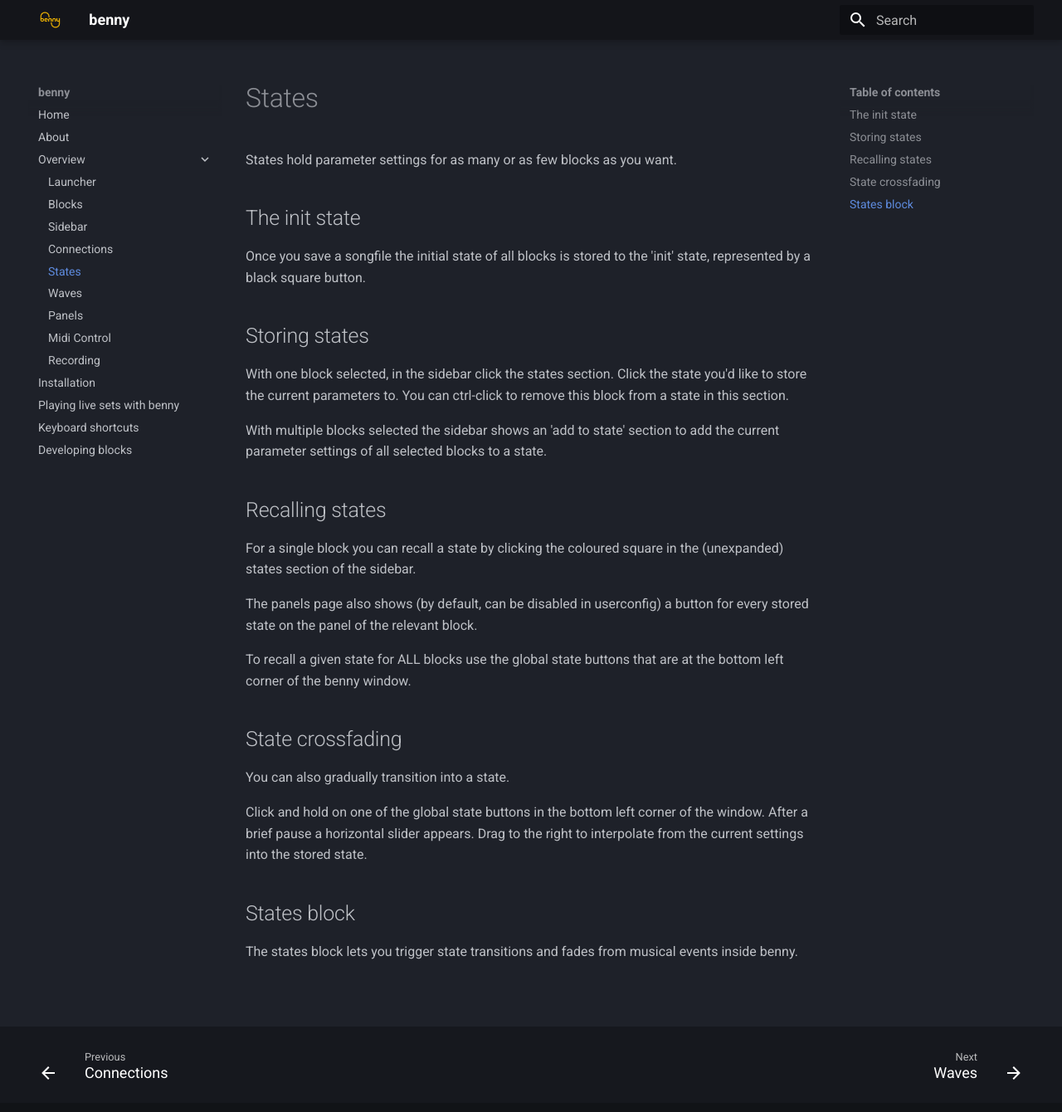
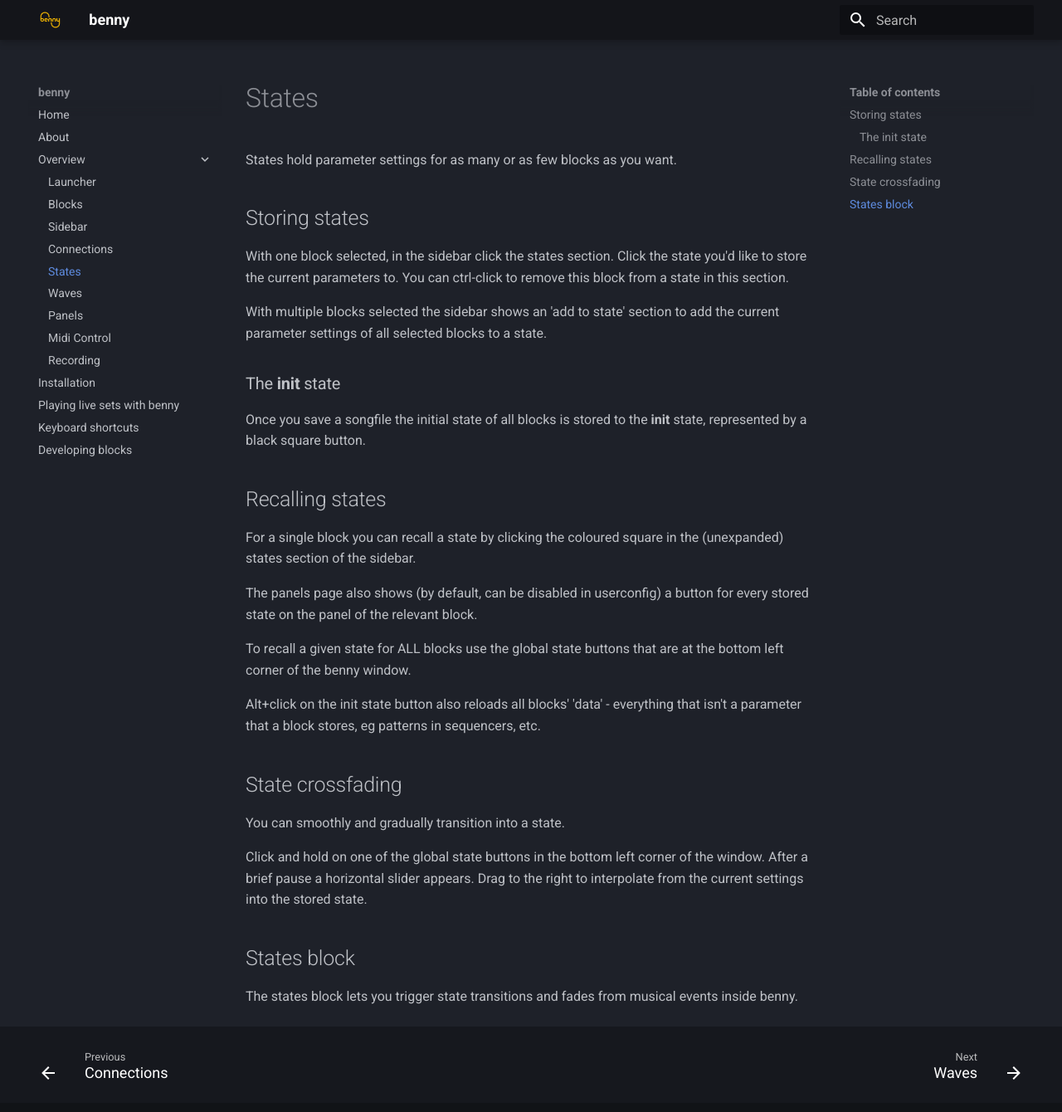
Before and after one commit to playbenny/benny_manual, an MkDocs documentation site: the page built from docs/states.md, in a window 1280 px wide and 1353 px high. Shown: the top 1340 px of the window at 83% size. Built offline with MkDocs 1.6.1 and Material for MkDocs 9.7.7, drawn with Linux system fonts in a browser that asks for light colours.

Commit message:
Update states.md

```diff
--- a/docs/states.md
+++ b/docs/states.md
@@ -1,14 +1,14 @@
 States hold parameter settings for as many or as few blocks as you want.
-
-## The init state
-
-Once you save a songfile the initial state of all blocks is stored to the 'init' state, represented by a black square button.
 
 ## Storing states
 
 With one block selected, in the sidebar click the states section. Click the state you'd like to store the current parameters to. You can ctrl-click to remove this block from a state in this section.
 
 With multiple blocks selected the sidebar shows an 'add to state' section to add the current parameter settings of all selected blocks to a state.
+
+### The **init** state
+
+Once you save a songfile the initial state of all blocks is stored to the **init** state, represented by a black square button.
 
 ## Recalling states
 
@@ -18,9 +18,11 @@
 
 To recall a given state for ALL blocks use the global state buttons that are at the bottom left corner of the benny window.
 
+Alt+click on the init state button also reloads all blocks' 'data' - everything that isn't a parameter that a block stores, eg patterns in sequencers, etc.
+
 ## State crossfading
 
-You can also gradually transition into a state.
+You can smoothly and gradually transition into a state.
 
 Click and hold on one of the global state buttons in the bottom left corner of the window. After a brief pause a horizontal slider appears. Drag to the right to interpolate from the current settings into the stored state.
 
```
